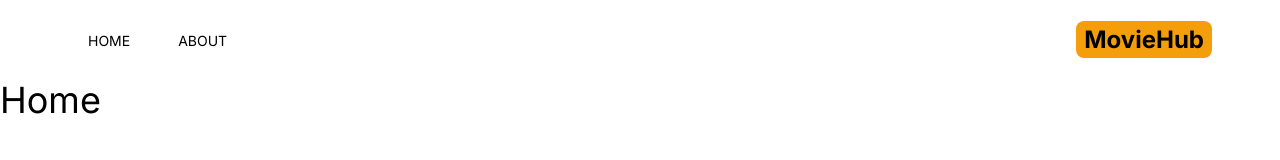
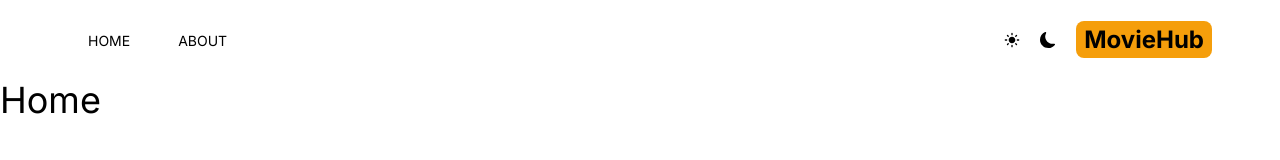
Before and after one commit to devmad001/movie_nextjs, a Next.js app: page / in a window 1280 px wide. Shown: the top 160 px of the page. Built offline with nearby package versions, Linux system fonts and the light colour scheme.

Commit message:
add dark and light icons

```diff
--- a/src/components/DarkModeSwitch.tsx
+++ b/src/components/DarkModeSwitch.tsx
@@ -1,10 +1,13 @@
 import React from 'react';
+import {MdLightMode} from "react-icons/md";
+import {BsFillMoonFill} from "react-icons/bs";
 
 const DarkModeSwitch = () => {
     return (
-        <div>
-
-        </div>
+        <>
+            <MdLightMode/>
+            <BsFillMoonFill/>
+        </>
     );
 };
 
```
